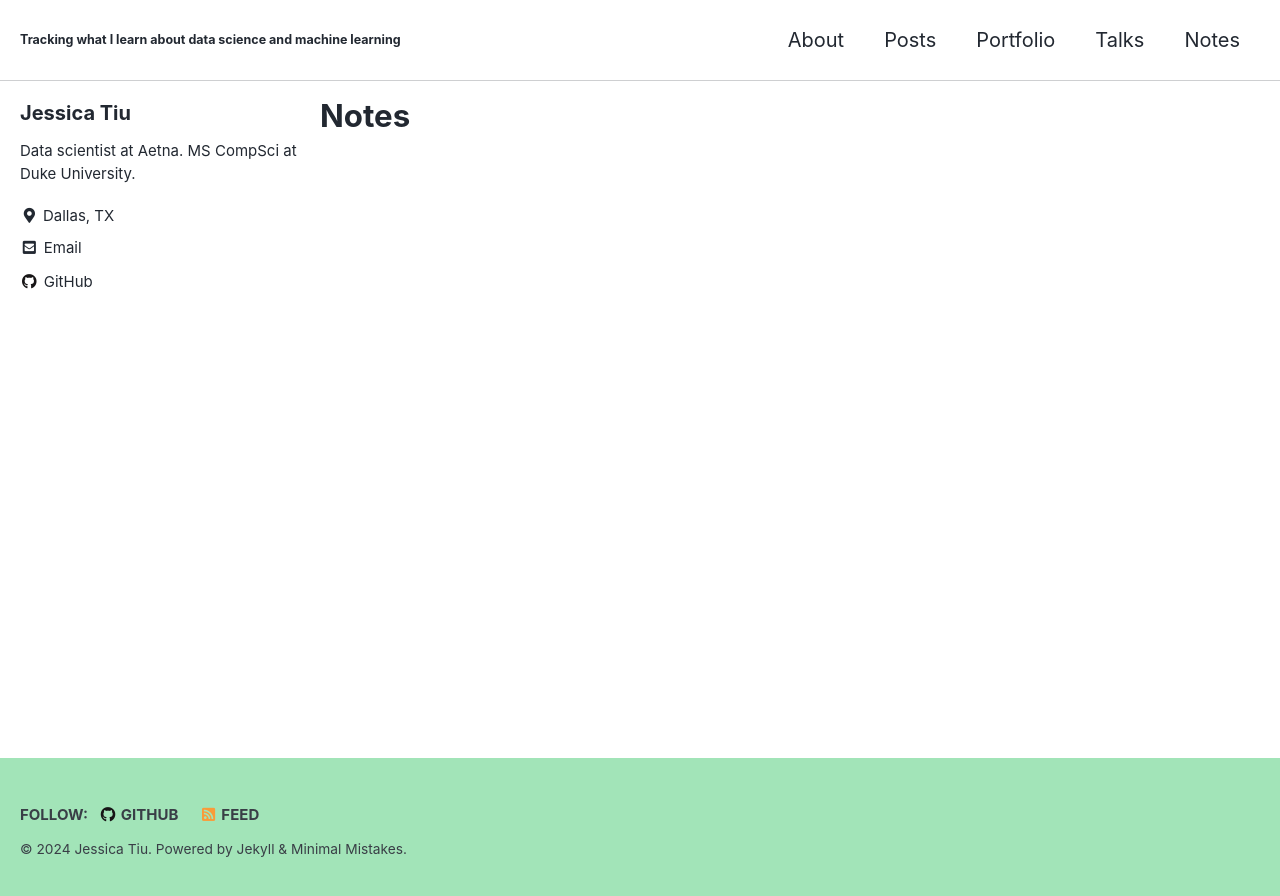
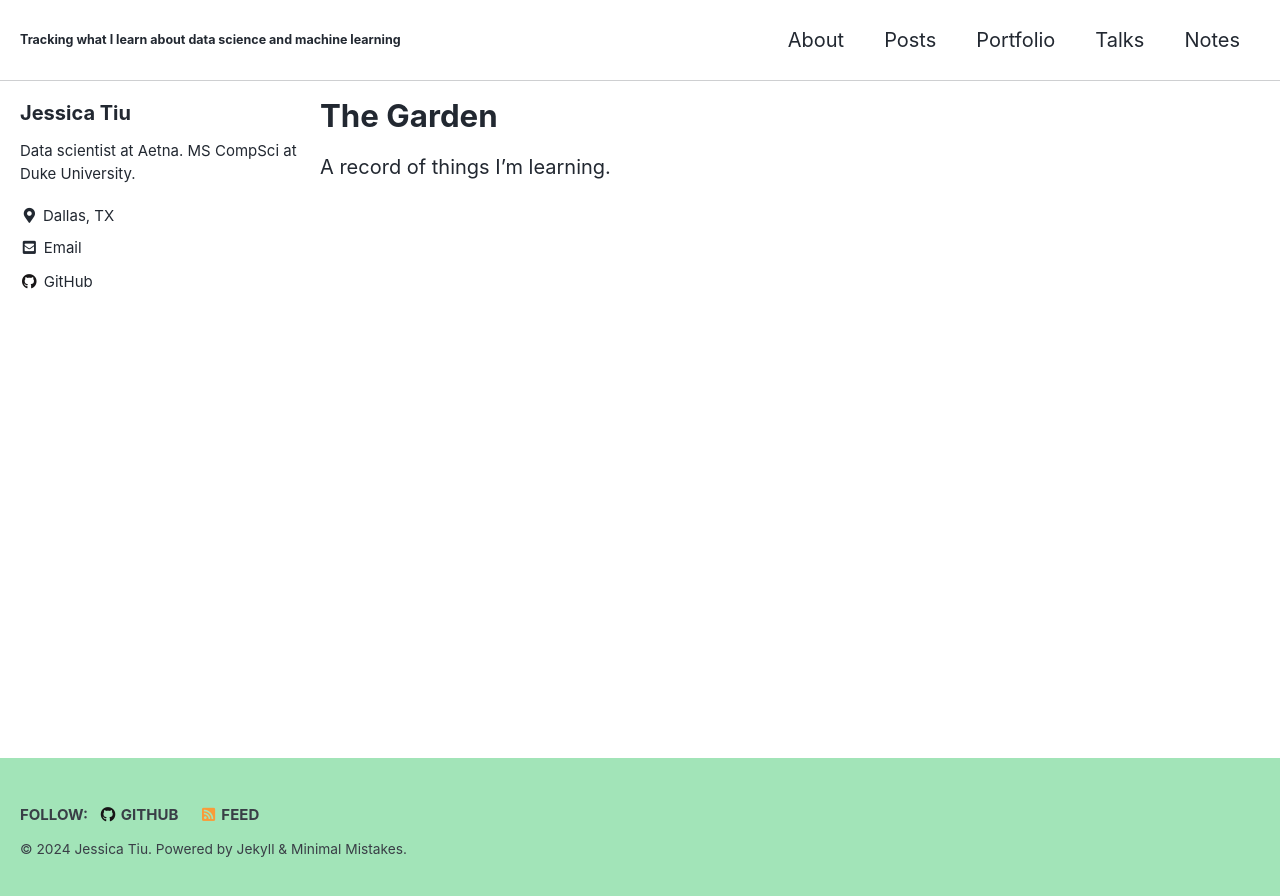
Before and after one commit to jgtiu/jgtiu.github.io, a Jekyll site: the page built from _pages/notes.md, in a window 1280 px wide. Shown: the top 896 px of the page. Built offline with Jekyll 4.4.1, drawn with Linux system fonts in a browser that asks for light colours; cached includes are drawn as plain includes.

Commit message:
Change title and add subtitle for Notes page

```diff
--- a/_pages/notes.md
+++ b/_pages/notes.md
@@ -1,6 +1,8 @@
 ---
-title: Notes
+title: The Garden
 layout: collection
 permalink: /notes/
 collection: notes
 ---
+
+A record of things I'm learning.
```
